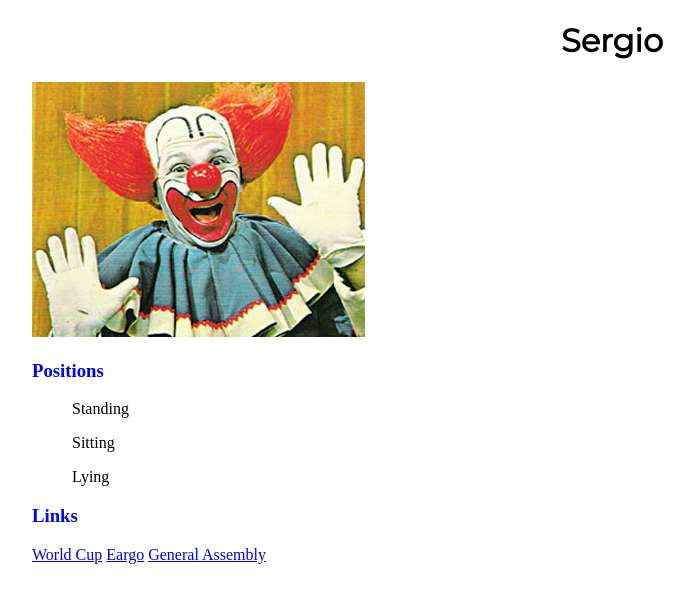
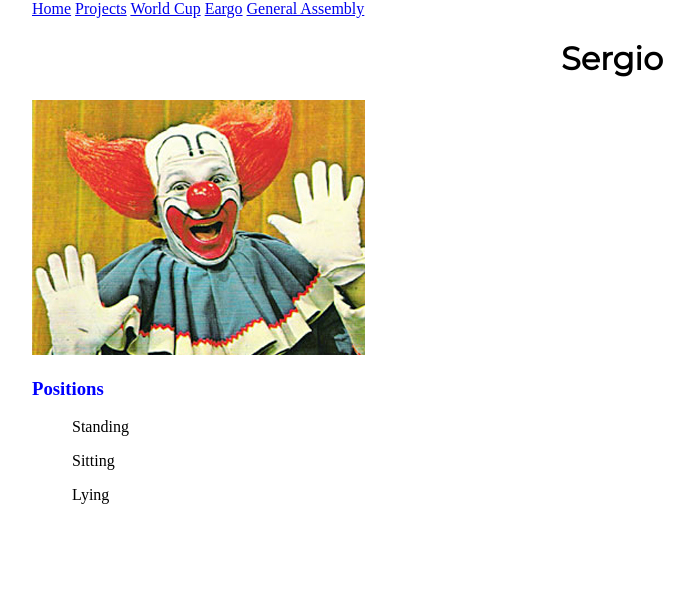
Before and after one commit to srgsouza/w01d02-homework, a plain HTML site: page resume_page/index.html in a window 1280 px wide. Shown: the whole page, without its empty margins (28-722 px from the left). Drawn offline with Linux system fonts and the light colour scheme.

Commit message:
Commit 8 - Added project.html page and content

```diff
--- a/resume_page/index.html
+++ b/resume_page/index.html
@@ -6,15 +6,21 @@
   <link href="https://fonts.googleapis.com/css?family=Montserrat" rel="stylesheet">
 </head>
 <body>
+  <header>
+    <nav>
+        <a href="index.html">Home</a>
+        <a href="projects.html">Projects</a>
+        <a href="https://twitter.com/fifaworldcup_pt">World Cup</a>
+        <a href="https://twitter.com/eargo">Eargo</a>
+        <a href="https://twitter.com/GA">General Assembly</a>
+
+    </nav>
+  </header>
   <h1>Sergio</h1>
   <img src="bozo.jpg" alt="">
   <h3>Positions</h3>
   <ul>Standing</ul>
   <ul>Sitting</ul>
   <ul>Lying</ul>
-  <h3>Links</h3>
-  <a href="https://twitter.com/fifaworldcup_pt">World Cup</a>
-  <a href="https://twitter.com/eargo">Eargo</a>
-  <a href="https://twitter.com/GA">General Assembly</a>
 </body>
 </html>
```
Also changed, not shown: resume_page/projects.html (added, +18 -0 lines).
